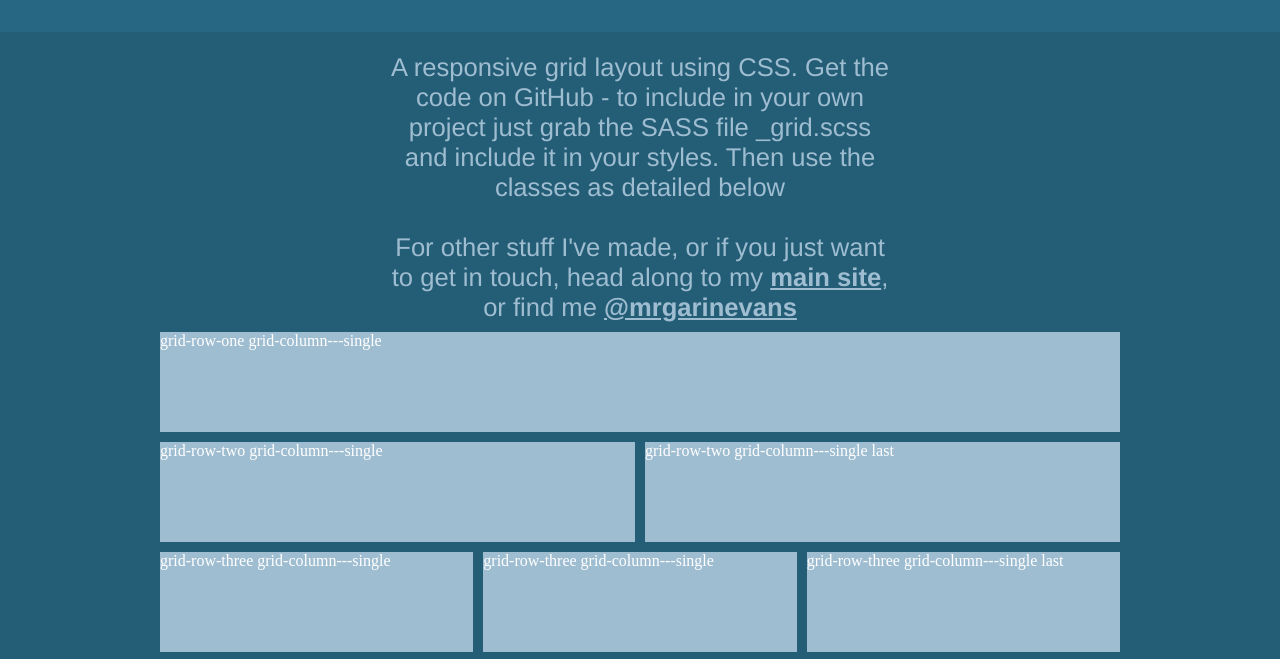
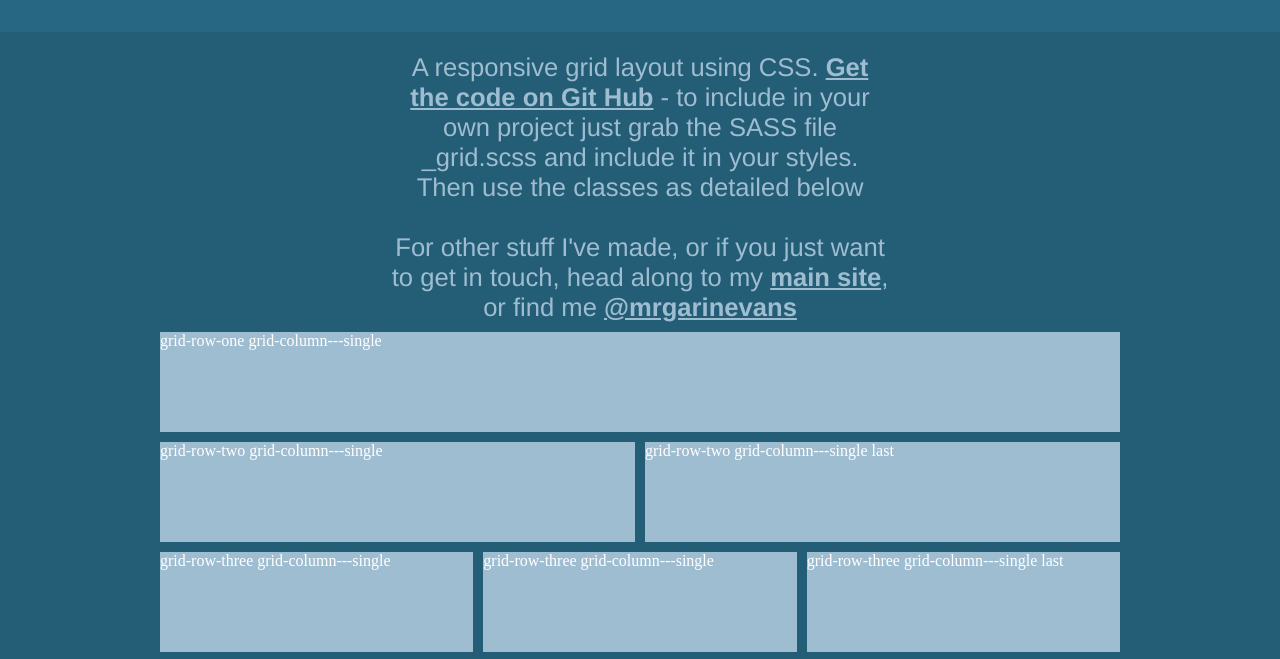
Before and after one commit to garinevans/FlexibleGridLayout, a website: page index.htm in a window 1280 px wide. Shown: the part 108-767 px from the top of the page. Drawn offline with Linux system fonts and the light colour scheme.

Commit message:
bits and pieces to index.html

```diff
--- a/index.htm
+++ b/index.htm
@@ -16,7 +16,7 @@
 			<h1>Enter your details!</h1>
 		</header>
 
-		<p>A responsive grid layout using CSS. Get the code on GitHub - to include in your own project just grab the SASS file _grid.scss and include it in your styles. Then use the classes as detailed below<br><br>For other stuff I've made, or if you just want to get in touch, head along to my <a href="http://www.garinevans.com" alt="Garin Evans">main site</a>, or find me <a href="https://twitter.com/mrgarinevans" alt="Twitter">@mrgarinevans</a></p>
+		<p>A responsive grid layout using CSS. <a href="https://github.com/garinevans/FlexibleGridLayout" >Get the code on Git Hub</a> - to include in your own project just grab the SASS file _grid.scss and include it in your styles. Then use the classes as detailed below<br><br>For other stuff I've made, or if you just want to get in touch, head along to my <a href="http://www.garinevans.com" alt="Garin Evans">main site</a>, or find me <a href="https://twitter.com/mrgarinevans" alt="Twitter">@mrgarinevans</a></p>
 
 		<div class="grid">
 			<div class="grid-row grid-row--one">
```
